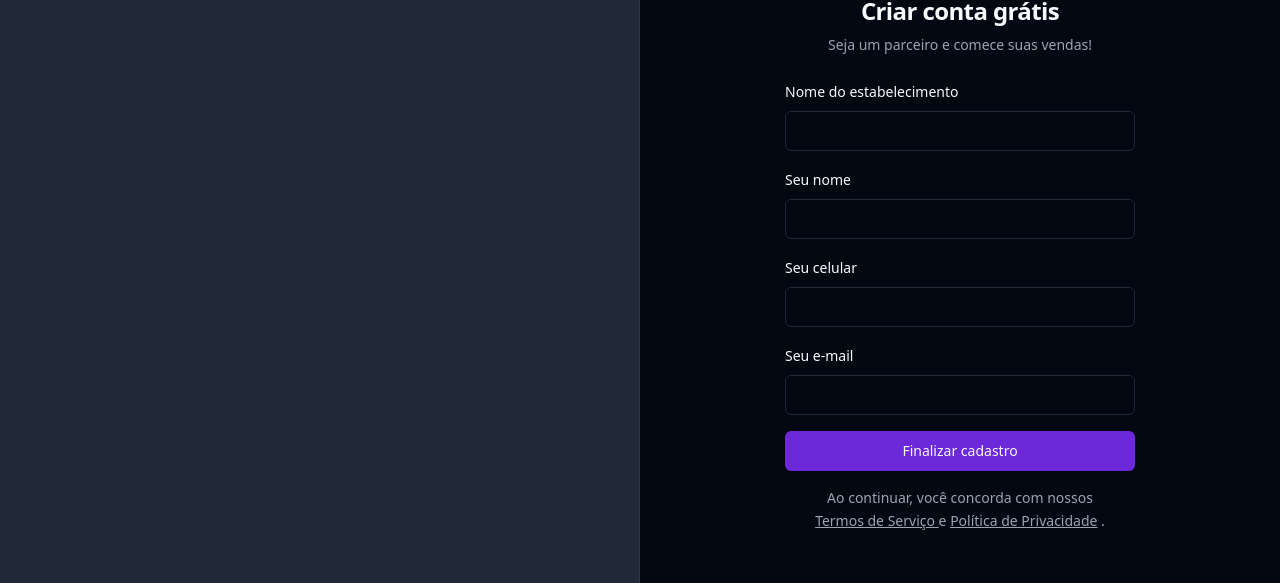
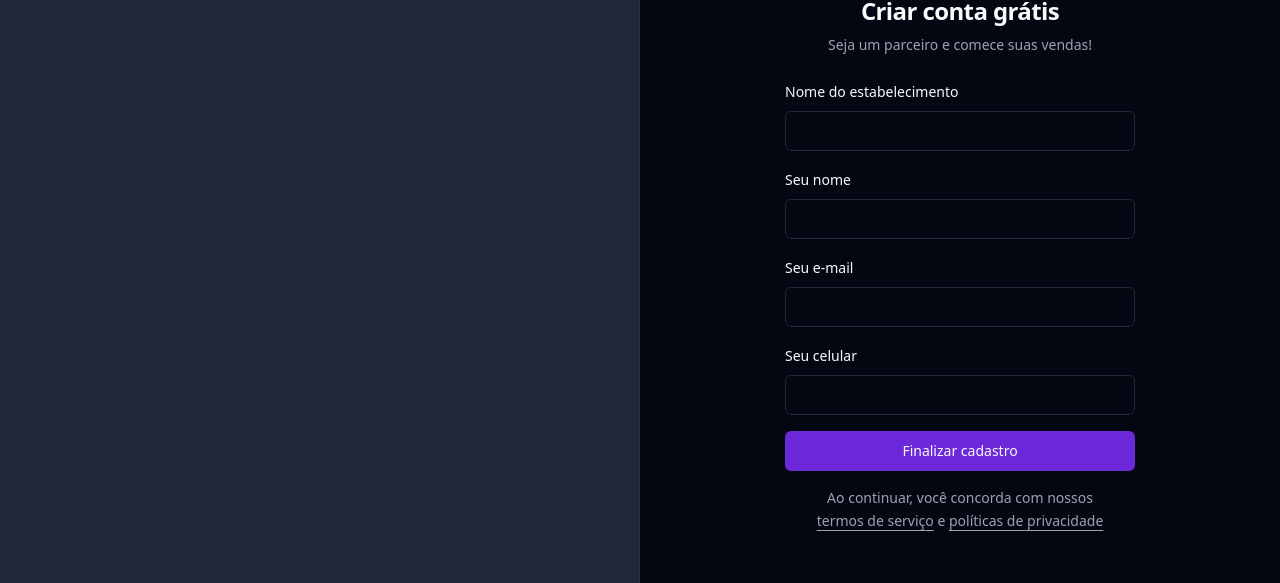
Before and after one commit to LuizaFerri/Pizza-shop, a React (Vite) app: page /sign-up in a window 1280 px wide. Shown: the part 136-719 px from the top of the page. Built offline with nearby package versions, Linux system fonts and the light colour scheme; no server answers.

Commit message:
Cadastro de restaurante

```diff
--- /dev/null
+++ b/src/api/register-restaurant.ts
@@ -0,0 +1,22 @@
+import { api } from "@/lib/axios";
+
+export interface registerRestaurantBody {
+  restaurantName: string;
+  managerName: string;
+  email: string;
+  phone: string;
+}
+
+export async function registerRestaurant({
+  restaurantName,
+  managerName,
+  email,
+  phone,
+}: registerRestaurantBody) {
+  await api.post("/restaurants", {
+    restaurantName,
+    managerName,
+    email,
+    phone,
+  });
+}
--- a/src/pages/auth/sign-in.tsx
+++ b/src/pages/auth/sign-in.tsx
@@ -1,13 +1,13 @@
 import { Helmet } from "react-helmet-async";
 import { useForm } from "react-hook-form";
-import { Link } from "react-router-dom";
+import { Link, useSearchParams } from "react-router-dom";
 import { z } from "zod";
 import { Button } from "@/components/ui/button";
 import { Label } from "@/components/ui/label";
 import { Input } from "@/components/ui/input";
 import { toast } from "sonner";
 import { useMutation } from "@tanstack/react-query";
-import { signIn } from "@/api/sing-in";
+import { signIn } from "@/api/sign-in";
 
 const SignInForm = z.object({
   email: z.string().email(),
@@ -16,11 +16,16 @@ const SignInForm = z.object({
 type SignInForm = z.infer<typeof SignInForm>;
 
 export function SignIn() {
+  const [searchParms] = useSearchParams();
   const {
     register,
     handleSubmit,
     formState: { isSubmitting },
-  } = useForm<SignInForm>();
+  } = useForm<SignInForm>({
+    defaultValues: {
+      email: searchParms.get("email") ?? "",
+    },
+  });
 
   const { mutateAsync: authenticate } = useMutation({
     mutationFn: signIn,
--- a/src/pages/auth/sign-up.tsx
+++ b/src/pages/auth/sign-up.tsx
@@ -1,50 +1,67 @@
+import { useMutation } from "@tanstack/react-query";
 import { Helmet } from "react-helmet-async";
 import { useForm } from "react-hook-form";
+import { Link, useNavigate } from "react-router-dom";
+import { toast } from "sonner";
 import { z } from "zod";
+
+import { registerRestaurant } from "@/api/register-restaurant";
 import { Button } from "@/components/ui/button";
+import { Input } from "@/components/ui/input";
 import { Label } from "@/components/ui/label";
-import { Input } from "@/components/ui/input";
-import { toast } from "sonner";
-import { Link, useNavigate } from "react-router-dom";
 
 const signUpForm = z.object({
   restaurantName: z.string(),
-  manegerName: z.string(),
+  managerName: z.string(),
   phone: z.string(),
   email: z.string().email(),
 });
 
-type signUpForm = z.infer<typeof signUpForm>;
+type SignUpForm = z.infer<typeof signUpForm>;
 
 export function SignUp() {
-  const navigation = useNavigate();
+  const navigate = useNavigate();
+
   const {
     register,
     handleSubmit,
     formState: { isSubmitting },
-  } = useForm<signUpForm>();
+  } = useForm<SignUpForm>();
 
-  async function handlesignUp(data: signUpForm) {
-    await new Promise((resolve) => setTimeout(resolve, 2000));
-    toast.success("Restaurante cadastrado com sucesso!", {
-      action: {
-        label: "Acessar painel",
-        onClick: () => {
-          navigation("/sign-in");
+  const { mutateAsync: registerRestaurantFn } = useMutation({
+    mutationFn: registerRestaurant,
+  });
+
+  async function handleSignUp(data: SignUpForm) {
+    try {
+      await registerRestaurantFn({
+        restaurantName: data.restaurantName,
+        managerName: data.managerName,
+        email: data.email,
+        phone: data.phone,
+      });
+
+      toast.success("Restaurante cadastrado com sucesso!", {
+        action: {
+          label: "Login",
+          onClick: () => navigate(`/sign-in?email=${data.email}`),
         },
-      },
-    });
+      });
+    } catch (error) {
+      toast.error("Erro ao cadastrar restaurante.");
+    }
   }
+
   return (
     <>
       <Helmet title="Cadastro" />
+
       <div className="p-8">
-        <Button asChild variant="ghost">
-          <Link to="/sign-in" className="absolute right-8 top-8">
-            Fazer login
-          </Link>
+        <Button variant="ghost" asChild className="absolute right-8 top-8">
+          <Link to="/sign-in">Fazer login</Link>
         </Button>
-        <div className="w-[350px] flex flex-col justify-center gap-6">
+
+        <div className="flex w-[350px] flex-col justify-center gap-6">
           <div className="flex flex-col gap-2 text-center">
             <h1 className="text-2xl font-semibold tracking-tight">
               Criar conta grátis
@@ -53,56 +70,49 @@ export function SignUp() {
               Seja um parceiro e comece suas vendas!
             </p>
           </div>
-          <form className="space-y-4" onSubmit={handleSubmit(handlesignUp)}>
+
+          <form className="space-y-4" onSubmit={handleSubmit(handleSignUp)}>
             <div className="space-y-2">
               <Label htmlFor="restaurantName">Nome do estabelecimento</Label>
               <Input
                 id="restaurantName"
                 type="text"
-                className="input"
                 {...register("restaurantName")}
               />
             </div>
+
             <div className="space-y-2">
-              <Label htmlFor="manegerName">Seu nome</Label>
+              <Label htmlFor="managerName">Seu nome</Label>
               <Input
-                id="manegerName"
+                id="managerName"
                 type="text"
-                className="input"
-                {...register("email")}
+                {...register("managerName")}
               />
             </div>
+
+            <div className="space-y-2">
+              <Label htmlFor="email">Seu e-mail</Label>
+              <Input id="email" type="email" {...register("email")} />
+            </div>
+
             <div className="space-y-2">
               <Label htmlFor="phone">Seu celular</Label>
-              <Input
-                id="phone"
-                type="tel"
-                className="input"
-                {...register("phone")}
-              />
+              <Input id="phone" type="tel" {...register("phone")} />
             </div>
-            <div className="space-y-2">
-              <Label htmlFor="email">Seu e-mail</Label>
-              <Input
-                id="email"
-                type="email"
-                className="input"
-                {...register("email")}
-              />
-            </div>
-            <Button className="w-full" type="submit" disabled={isSubmitting}>
+
+            <Button disabled={isSubmitting} className="w-full" type="submit">
               Finalizar cadastro
             </Button>
+
             <p className="px-6 text-center text-sm leading-relaxed text-muted-foreground">
               Ao continuar, você concorda com nossos{" "}
-              <a href="" className="underline">
-                Termos de Serviço{" "}
+              <a href="" className="underline underline-offset-4">
+                termos de serviço
               </a>{" "}
               e{" "}
-              <a href="" className="underline">
-                Política de Privacidade
-              </a>{" "}
-              .
+              <a href="" className="underline underline-offset-4">
+                políticas de privacidade
+              </a>
             </p>
           </form>
         </div>
```
Also changed, not shown: src/api/sign-in.ts (renamed from src/api/sing-in.ts), 1 other file (tests, documents, lock files or other folders).
